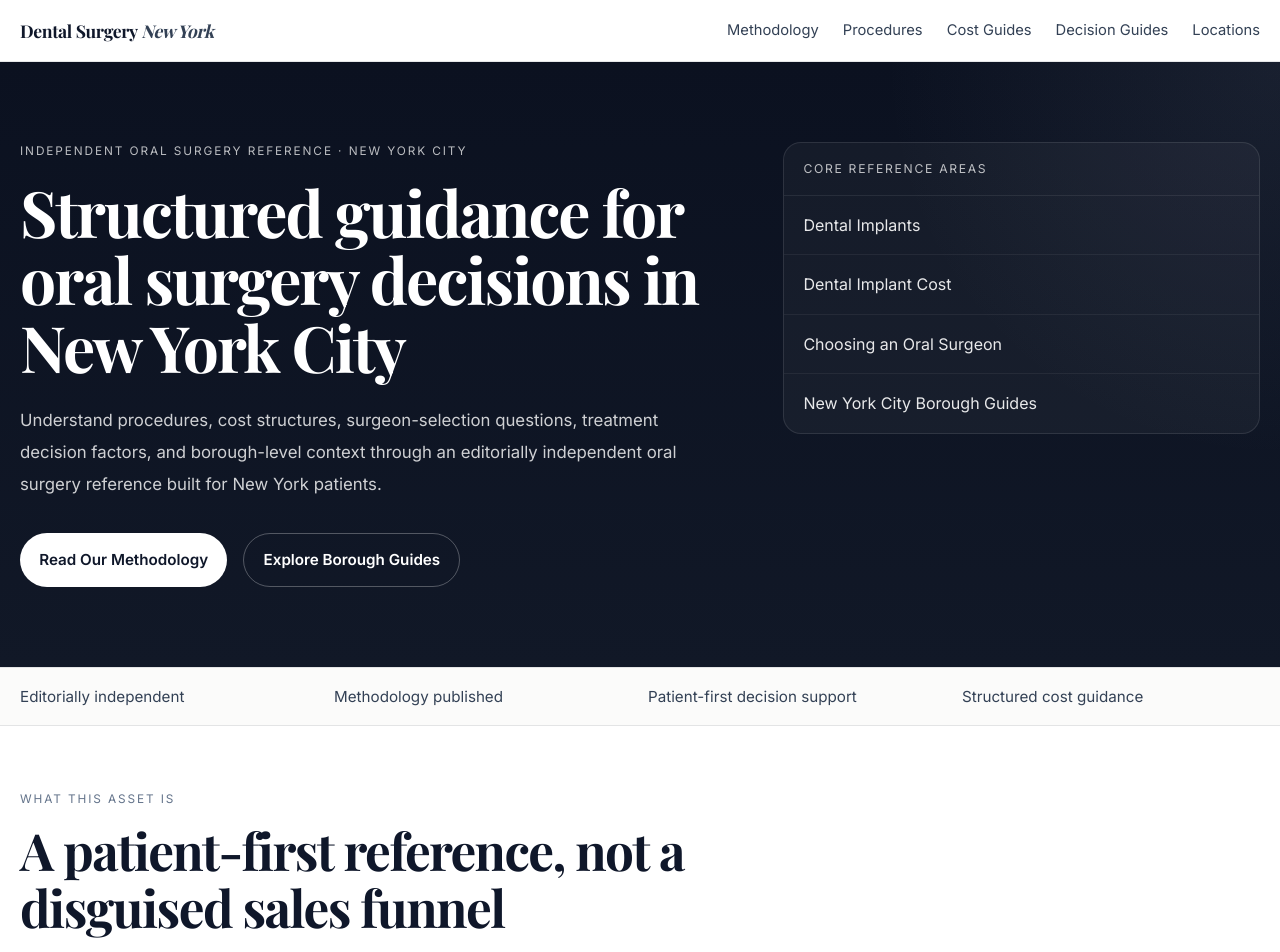
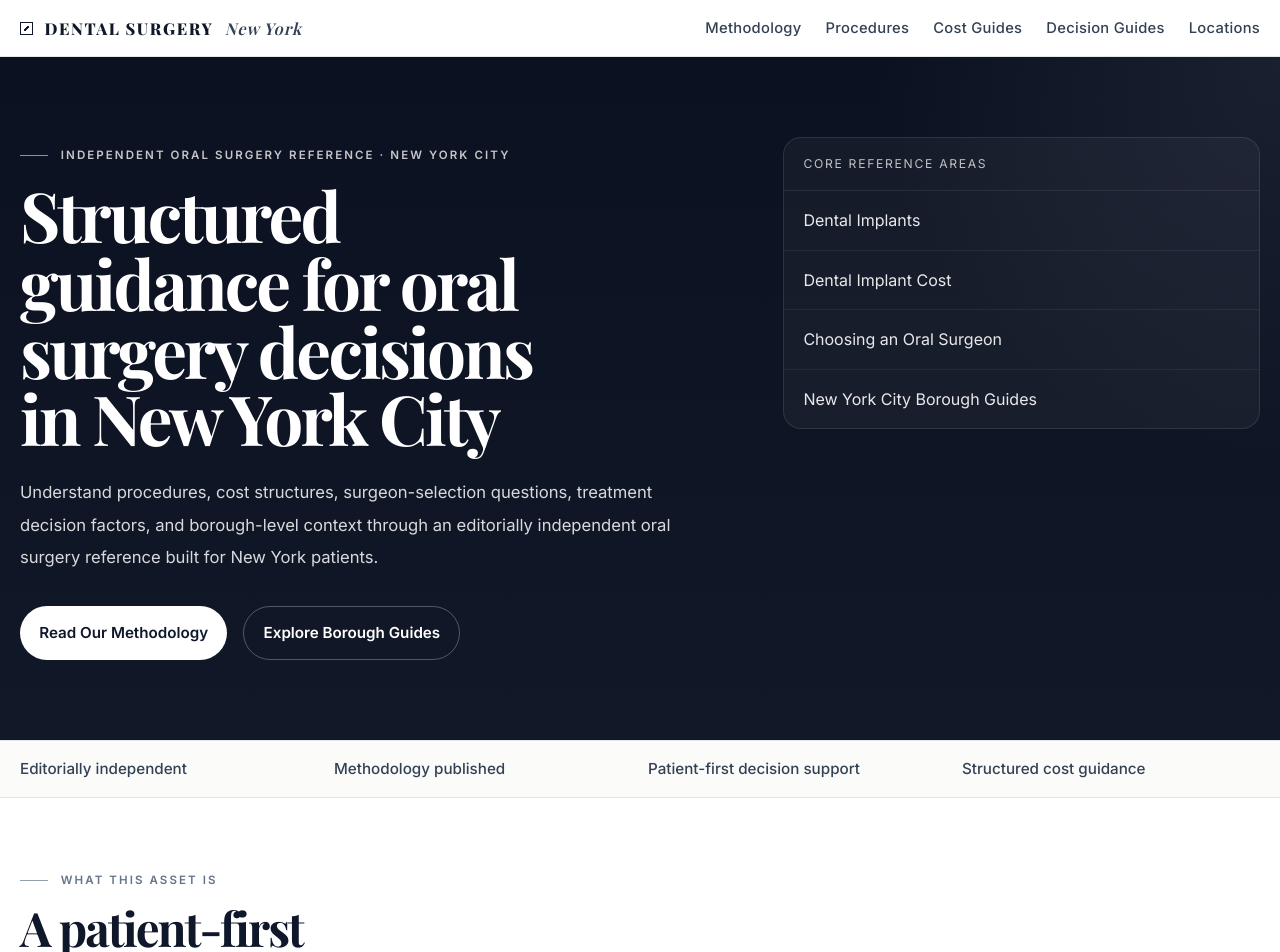
Before and after one commit to Sohadot/DentalSurgeryNewyork, a Next.js app: page / in a window 1280 px wide. Shown: the top 952 px of the page. Built offline with nearby package versions, Linux system fonts and the light colour scheme; a web font is replaced by a local one.

Commit message:
Refactor typography styles for improved layout

```diff
--- a/styles/typography.css
+++ b/styles/typography.css
@@ -1,33 +1,72 @@
 .brand-mark {
-  font-size: 1.1rem;
-  font-weight: 700;
-  letter-spacing: -0.02em;
+  display: inline-flex;
+  align-items: center;
+  gap: 0.72rem;
+  font-family: var(--font-serif);
+  font-size: 1.02rem;
+  font-weight: 800;
+  letter-spacing: 0.1em;
+  text-transform: uppercase;
+  line-height: 1;
+}
+
+.brand-mark::before {
+  content: '';
+  width: 13px;
+  height: 13px;
+  flex: 0 0 13px;
+  border: 1px solid var(--color-text);
+  box-shadow: inset 0 0 0 3px var(--color-bg);
+  background:
+    linear-gradient(135deg, transparent 42%, var(--color-text) 42%, var(--color-text) 58%, transparent 58%);
 }
 
 .brand-mark span {
+  color: var(--color-text-soft);
   font-style: italic;
-  color: var(--color-text-soft);
+  font-weight: 600;
+  letter-spacing: 0.06em;
+  text-transform: none;
 }
 
 .hero-overline,
 .page-eyebrow {
+  display: inline-flex;
+  align-items: center;
+  gap: 0.8rem;
   font-family: var(--font-sans);
-  font-size: 0.74rem;
-  letter-spacing: 0.16em;
+  font-size: 0.72rem;
+  font-weight: 600;
+  letter-spacing: 0.18em;
   text-transform: uppercase;
+}
+
+.page-eyebrow {
   color: var(--color-text-muted);
 }
 
+.page-eyebrow::before,
+.hero-overline::before {
+  content: '';
+  width: 28px;
+  height: 1px;
+  background: currentColor;
+  opacity: 0.7;
+}
+
 .hero-overline {
-  color: rgba(255, 255, 255, 0.72);
+  color: rgba(255, 255, 255, 0.76);
   margin-bottom: var(--space-4);
 }
 
 .hero-title {
   margin: 0;
-  font-size: clamp(2.4rem, 5vw, 4.6rem);
-  line-height: 1.06;
-  letter-spacing: -0.03em;
+  max-width: 12ch;
+  font-family: var(--font-serif);
+  font-size: clamp(2.9rem, 5.4vw, 5.25rem);
+  line-height: 0.98;
+  letter-spacing: -0.04em;
+  text-wrap: balance;
 }
 
 .hero-description,
@@ -35,28 +74,64 @@
 .section-paragraph,
 .footer-copy-intro {
   font-family: var(--font-sans);
-  font-size: 1.05rem;
-  line-height: 1.9;
+  font-size: 1.04rem;
+  line-height: 1.95;
   color: var(--color-text-soft);
 }
 
 .hero-description {
   max-width: 42rem;
   margin-top: var(--space-5);
-  color: rgba(255, 255, 255, 0.8);
+  color: rgba(255, 255, 255, 0.84);
 }
 
 .page-title,
 .section-title {
-  margin: 0.8rem 0 0;
-  line-height: 1.1;
-  letter-spacing: -0.03em;
+  margin: 0.85rem 0 0;
+  font-family: var(--font-serif);
+  line-height: 1.02;
+  letter-spacing: -0.04em;
+  text-wrap: balance;
 }
 
 .page-title {
-  font-size: clamp(2.2rem, 4vw, 3.6rem);
+  max-width: 14ch;
+  font-size: clamp(2.35rem, 4.2vw, 4rem);
 }
 
 .section-title {
-  font-size: clamp(2rem, 4vw, 3.2rem);
+  max-width: 16ch;
+  font-size: clamp(2.1rem, 3.7vw, 3.4rem);
 }
+
+.footer-copy-intro {
+  max-width: 38rem;
+  margin: 0;
+}
+
+.site-nav-link {
+  font-family: var(--font-sans);
+  font-size: 0.88rem;
+  font-weight: 500;
+  letter-spacing: 0.02em;
+  color: var(--color-text-soft);
+}
+
+.trust-item {
+  font-family: var(--font-sans);
+  font-size: 0.92rem;
+  font-weight: 500;
+  line-height: 1.6;
+  color: var(--color-text-soft);
+}
+
+@media (max-width: 900px) {
+  .hero-title {
+    max-width: 100%;
+  }
+
+  .page-title,
+  .section-title {
+    max-width: 100%;
+  }
+}
```
